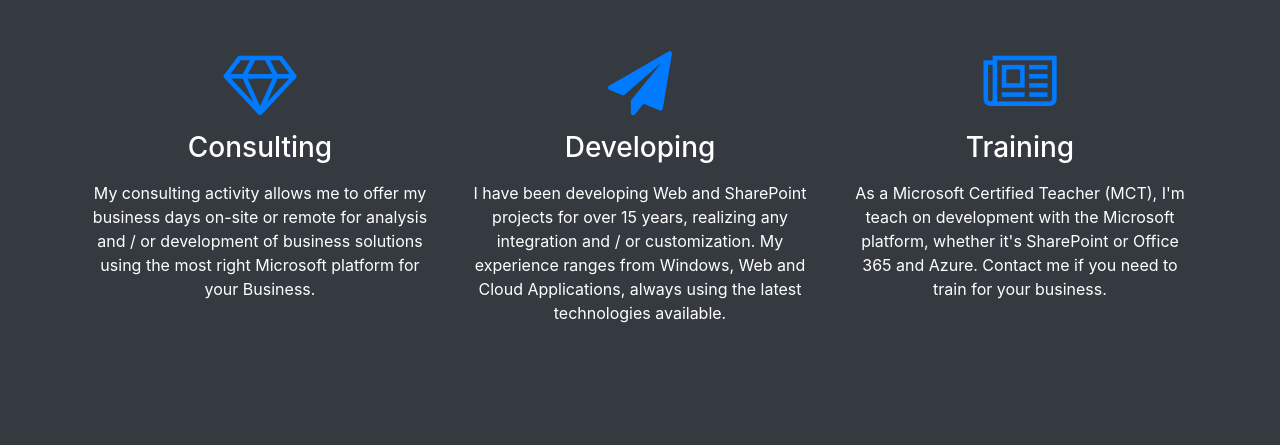
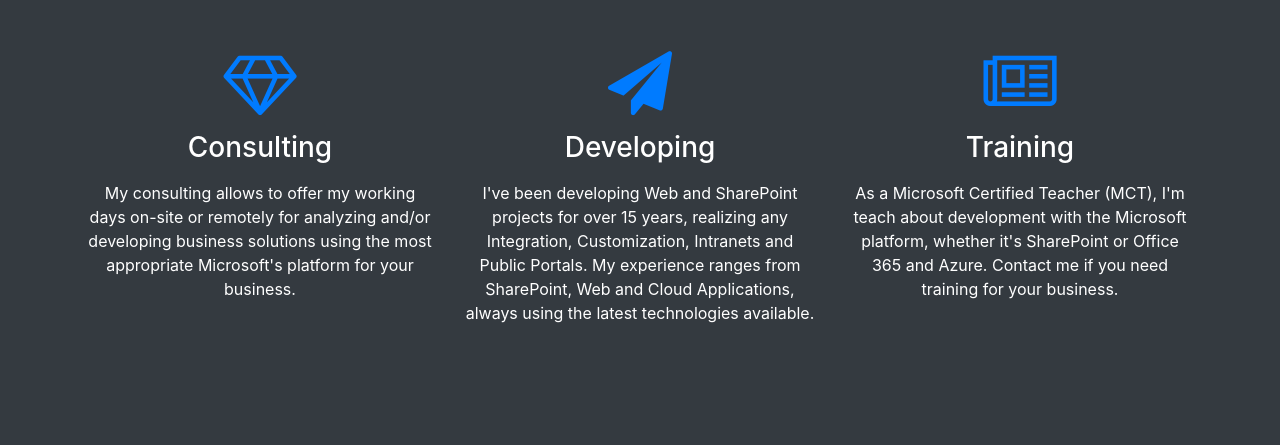
Before and after one commit to fabiofranzini/fabiofranzini.github.io, a website with bundled scripts: page index.html in a window 1280 px wide. Shown: the part 1803-2248 px from the top of the page. Built offline with nearby package versions, Linux system fonts and the light colour scheme; a script that the page names is missing.

Commit message:
Update index.html

```diff
--- a/index.html
+++ b/index.html
@@ -128,25 +128,21 @@
                     <div class="service-box mt-5 mx-auto">
                         <i class="fa fa-4x fa-diamond text-primary mb-3 sr-icons" style="visibility: visible;  -webkit-transform: scale(1); opacity: 1;transform: scale(1); opacity: 1;-webkit-transition: -webkit-transform 0.6s cubic-bezier(0.6, 0.2, 0.1, 1) 0s, opacity 0.6s cubic-bezier(0.6, 0.2, 0.1, 1) 0s; transition: transform 0.6s cubic-bezier(0.6, 0.2, 0.1, 1) 0s, opacity 0.6s cubic-bezier(0.6, 0.2, 0.1, 1) 0s; "></i>
                         <h3 class="mb-3">Consulting</h3>
-                        <p class="mb-0">My consulting activity allows me to offer my business days on-site or remote for analysis and / or
-                            development of business solutions using the most right Microsoft platform for your Business.</p>
+                        <p class="mb-0">My consulting allows to offer my working days on-site or remotely for analyzing and/or developing business solutions using the most appropriate Microsoft's platform for your business.</p>
                     </div>
                 </div>
                 <div class="col-lg-4 col-md-6 text-center">
                     <div class="service-box mt-5 mx-auto">
                         <i class="fa fa-4x fa-paper-plane text-primary mb-3 sr-icons" style="visibility: visible;  -webkit-transform: scale(1); opacity: 1;transform: scale(1); opacity: 1;-webkit-transition: -webkit-transform 0.6s cubic-bezier(0.6, 0.2, 0.1, 1) 0s, opacity 0.6s cubic-bezier(0.6, 0.2, 0.1, 1) 0s; transition: transform 0.6s cubic-bezier(0.6, 0.2, 0.1, 1) 0s, opacity 0.6s cubic-bezier(0.6, 0.2, 0.1, 1) 0s; "></i>
                         <h3 class="mb-3">Developing</h3>
-                        <p class="mb-0">I have been developing Web and SharePoint projects for over 15 years, realizing any integration and
-                            / or customization. My experience ranges from Windows, Web and Cloud Applications, always using
-                            the latest technologies available.</p>
+                        <p class="mb-0">I've been developing Web and SharePoint projects for over 15 years, realizing any Integration, Customization, Intranets and Public Portals. My experience ranges from SharePoint, Web and Cloud Applications, always using the latest technologies available.</p>
                     </div>
                 </div>
                 <div class="col-lg-4 col-md-6 text-center">
                     <div class="service-box mt-5 mx-auto">
                         <i class="fa fa-4x fa-newspaper-o text-primary mb-3 sr-icons" style="visibility: visible;  -webkit-transform: scale(1); opacity: 1;transform: scale(1); opacity: 1;-webkit-transition: -webkit-transform 0.6s cubic-bezier(0.6, 0.2, 0.1, 1) 0s, opacity 0.6s cubic-bezier(0.6, 0.2, 0.1, 1) 0s; transition: transform 0.6s cubic-bezier(0.6, 0.2, 0.1, 1) 0s, opacity 0.6s cubic-bezier(0.6, 0.2, 0.1, 1) 0s; "></i>
                         <h3 class="mb-3">Training</h3>
-                        <p class="mb-0">As a Microsoft Certified Teacher (MCT), I'm teach on development with the Microsoft platform, whether
-                            it's SharePoint or Office 365 and Azure. Contact me if you need to train for your business.</p>
+                        <p class="mb-0">As a Microsoft Certified Teacher (MCT), I'm teach about development with the Microsoft platform, whether it's SharePoint or Office 365 and Azure. Contact me if you need training for your business.</p>
                     </div>
                 </div>
             </div>
```
